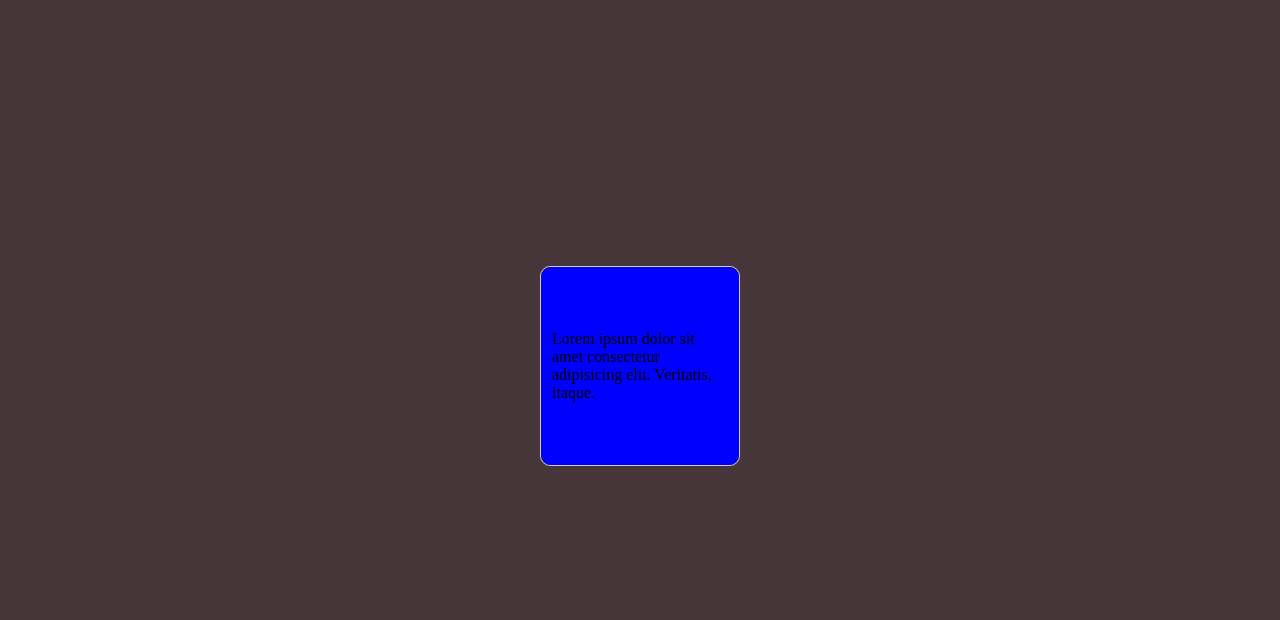
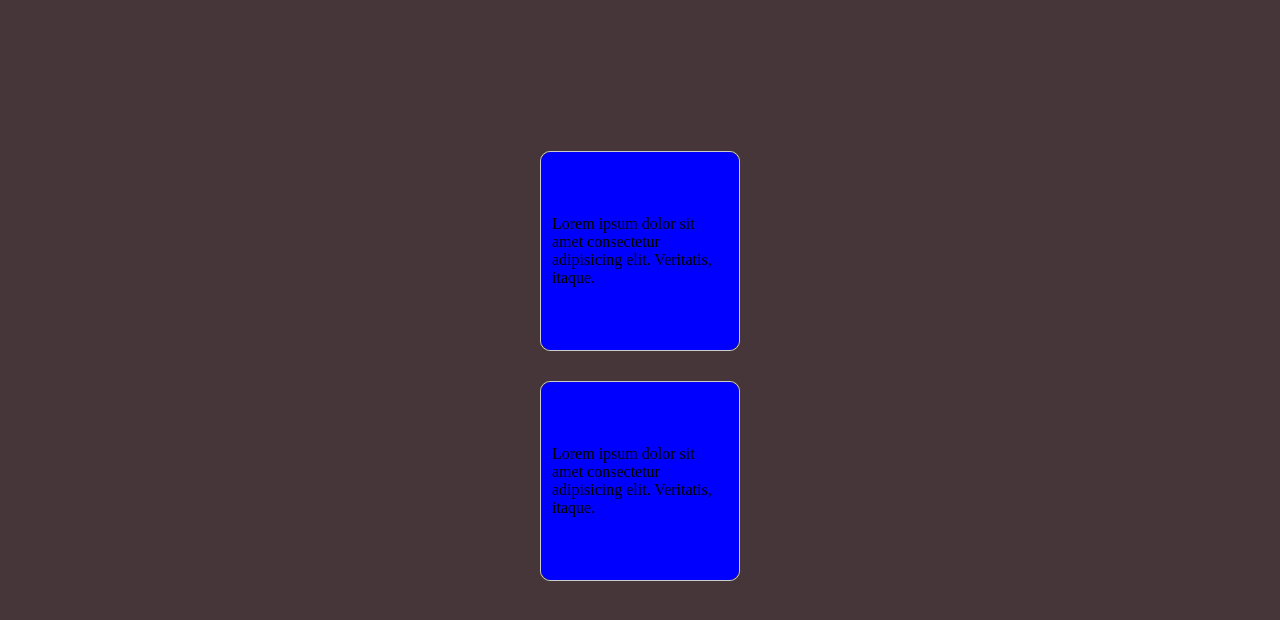
Before and after one commit to zile028/flip-card-master, a plain HTML site: page index.html in a window 1280 px wide. Shown: the part 58-678 px from the top of the page. Drawn offline with Linux system fonts and the light colour scheme.

Commit message:
add card

```diff
--- a/index.html
+++ b/index.html
@@ -25,6 +25,15 @@
                         soluta. Ad eveniet porro ea amet?</p>
                 </div>
             </div>
+            <div class="flipCard-card">
+                <div class="flipCard-front">
+                    <p>Lorem ipsum dolor sit amet consectetur adipisicing elit. Veritatis, itaque.</p>
+                </div>
+                <div class="flipCard-back">
+                    <p>Lorem ipsum dolor sit amet consectetur, adipisicing elit. Neque a quas numquam nam exercitationem
+                        soluta. Ad eveniet porro ea amet?</p>
+                </div>
+            </div>
 
         </div>
     </section>
```
